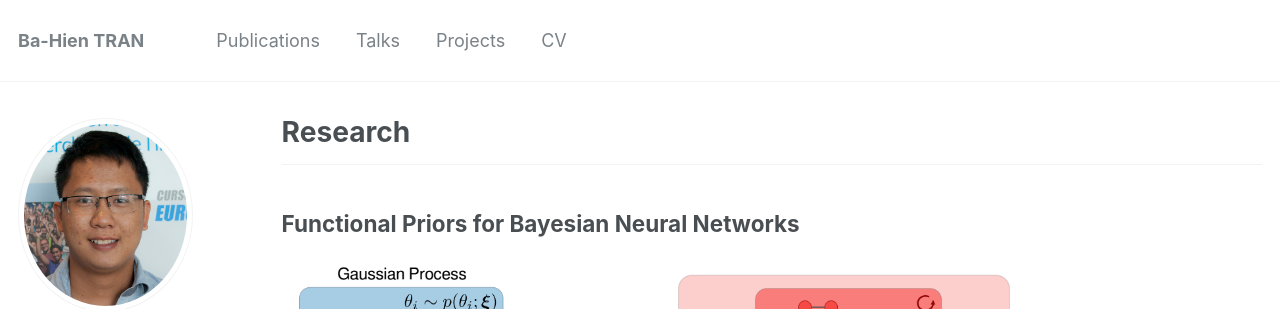
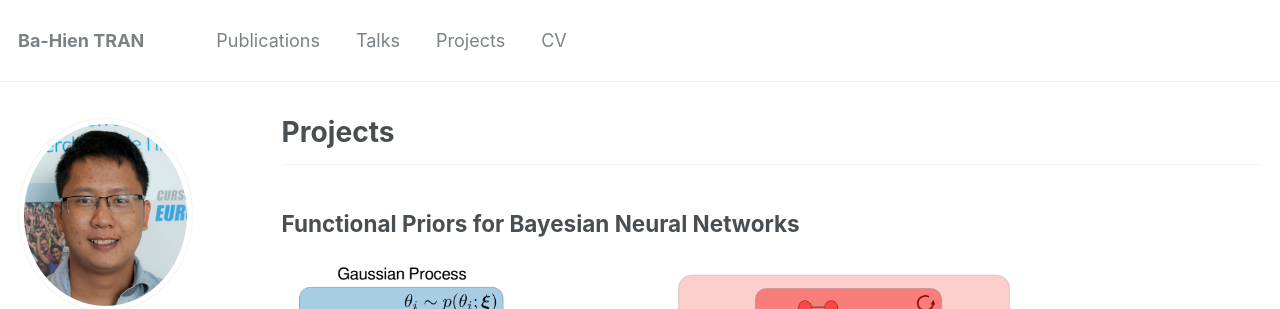
Before and after one commit to tranbahien/tranbahien.github.io, a Jekyll site: the page built from _pages/projects.md, in a window 1280 px wide and 900 px high. Shown: the top 309 px of the window. Built offline with Jekyll 4.4.1, drawn with Linux system fonts in a browser that asks for light colours.

Commit message:
research -> projects

```diff
--- a/_pages/projects.md
+++ b/_pages/projects.md
@@ -1,7 +1,7 @@
 ---
 layout: archive
-title: "Research"
-permalink: /research/
+title: "Projects"
+permalink: /projects/
 author_profile: true
 ---
 
```
